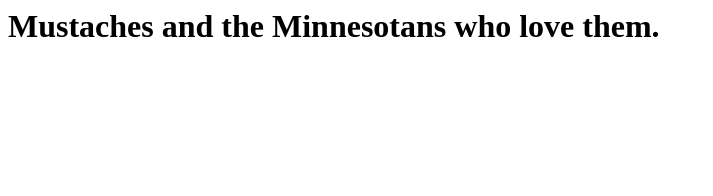
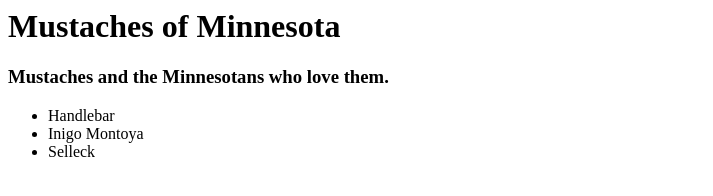
Before and after one commit to cwmulhern/cwmulhern.github.io, a plain HTML site: page index.html in a window 1280 px wide. Shown: the whole page, without its empty margins (0-713 px from the left). Drawn offline with Linux system fonts and the light colour scheme.

Commit message:
Update index.html
Third commit

```diff
--- a/index.html
+++ b/index.html
@@ -4,7 +4,13 @@
   <title>Mustaches of Minnesota</title>
   </head>
   <body>
-  <h1>Mustaches and the Minnesotans who love them.</h1>
+  <h1>Mustaches of Minnesota</h1>
+    <h3>Mustaches and the Minnesotans who love them.</h3>
+    <ul>
+      <li>Handlebar</li>
+      <li>Inigo Montoya</li>
+      <li>Selleck</li>
+    </ul>
   </body>
 
 </html>
```
